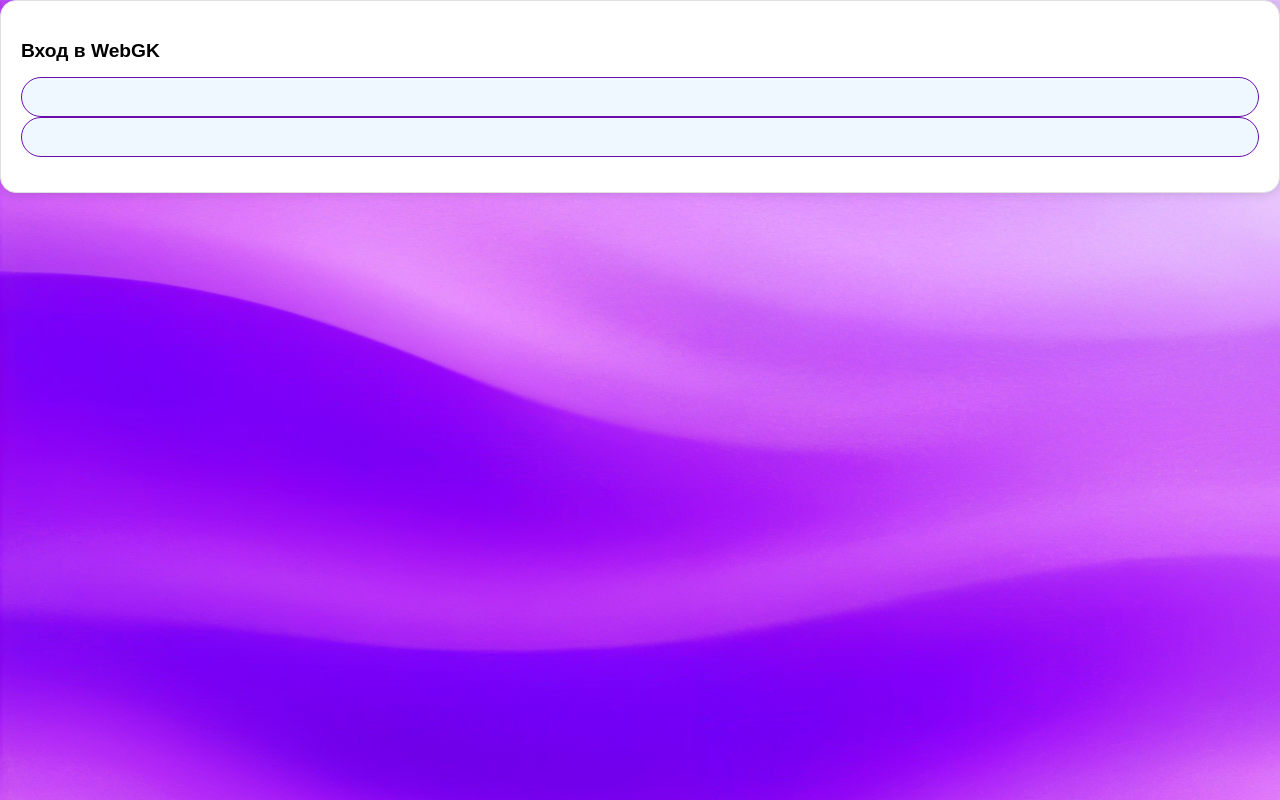
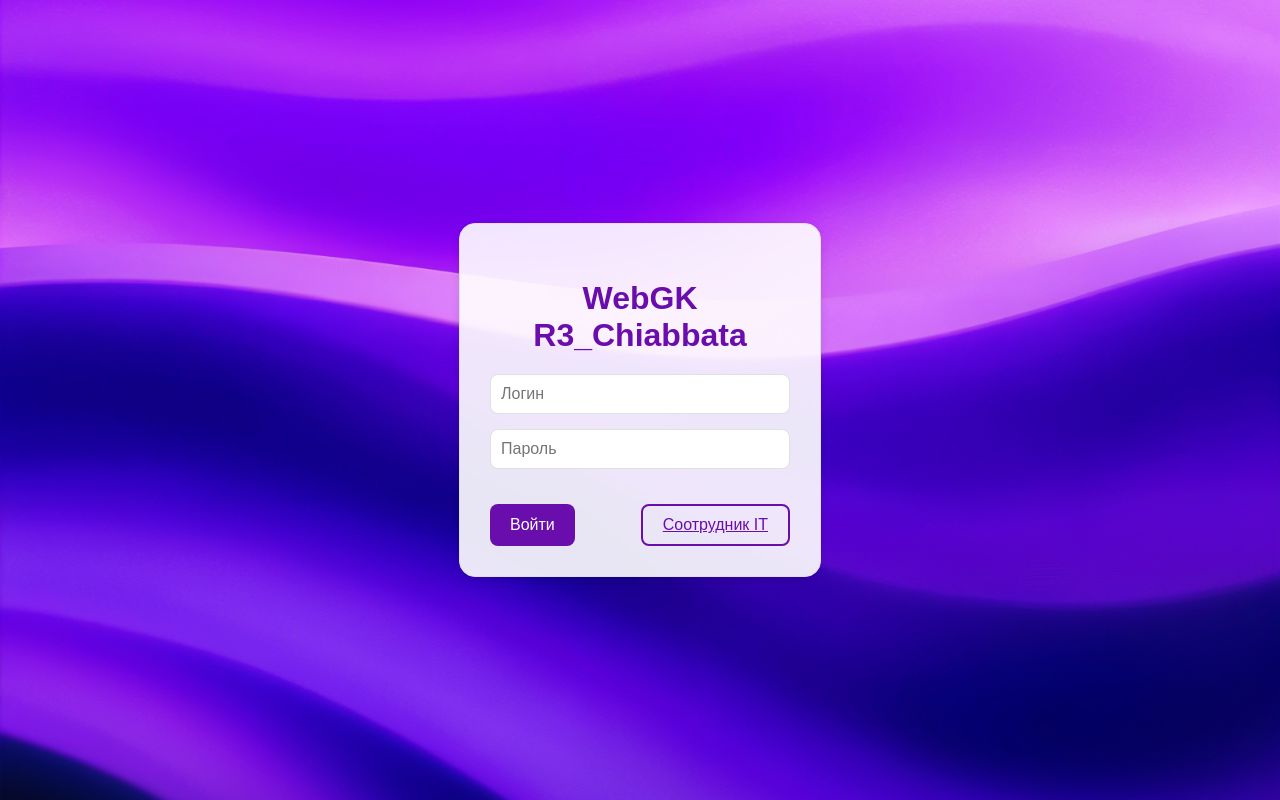
Before and after one commit to MrDexstor/WebGK_R3, a Django app: page /GK/session/login/ in a window 1280 px wide. Run offline with Django 5.2, Linux system fonts and the light colour scheme; parts of the project's set-up code (start-up, migrations or seed data) failed here and were passed over.

Commit message:
Реализована процедура входа в систему

```diff
--- a/Apps/session/session.py
+++ b/Apps/session/session.py
@@ -1,5 +1,18 @@
-from Lib.UI import render, Page
+from Lib.UI import render, Page, redirect
+from django.contrib import auth
+
 
 def login(request):
-    page = Page('Авторизация WGK', '')
-    return render(request, page, 'session/login.html', accept_level='guest')
+    if request.method == 'POST':
+        login_s = request.POST['username']
+        password = request.POST['password']
+        user = auth.authenticate(request, username=login_s, password=password)
+        if user is not None:
+            auth.login(request, user)
+            return redirect('/')
+        else:
+            page = Page('Авторизация WGK', '')
+        return render(request, page, 'session/login.html', accept_level='guest')
+    else:
+        page = Page('Авторизация WGK', '')
+        return render(request, page, 'session/login.html', accept_level='guest')
--- /dev/null
+++ b/assets/static/css/login_page.css
@@ -0,0 +1,89 @@
+body {
+    margin: 0;
+    padding: 0;
+    font-family: Arial, sans-serif;
+    display: flex;
+    justify-content: center;
+    align-items: center;
+    height: 100vh;
+    background: url('/static/image/login_pageBG.png') no-repeat center center; /* Путь к вашему фону */
+    background-size: cover;
+}
+
+.auth-container {
+    display: flex;
+    justify-content: center;
+    align-items: center;
+    height: 100%;
+}
+
+.auth-card {
+    background-color: rgba(255, 255, 255, 0.9); /* Полупрозрачный белый фон */
+    border: 1px solid #e0e0e0;
+    border-radius: 16px;
+    box-shadow: 0 2px 10px rgba(0, 0, 0, 0.1);
+    padding: 30px;
+    width: 300px;
+    text-align: center;
+}
+
+.auth-title {
+    font-size: 2rem;
+    margin-bottom: 20px;
+    color: #6a0dad;
+}
+
+.auth-form {
+    display: flex;
+    flex-direction: column;
+}
+
+.form-group {
+    margin-bottom: 15px;
+    width: 100%;
+}
+
+.form-group input {
+    width: 100%;
+    padding: 10px;
+    border: 1px solid #e0e0e0;
+    border-radius: 8px;
+    box-sizing: border-box;
+    font-size: 1rem;
+}
+
+.form-buttons {
+    display: flex;
+    justify-content: space-between;
+    width: 100%;
+    margin-top: 20px;
+}
+
+.auth-button, .it-button {
+    padding: 10px 20px;
+    border: none;
+    border-radius: 8px;
+    cursor: pointer;
+    font-size: 1rem;
+    transition: background-color 0.3s, color 0.3s;
+}
+
+.auth-button {
+    background-color: #6a0dad;
+    color: #fff;
+}
+
+.auth-button:hover {
+    background-color: #530b8a;
+}
+
+.it-button {
+    background-color: transparent;
+    color: #6a0dad;
+    border: 2px solid #6a0dad;
+}
+
+.it-button:hover {
+    background-color: #6a0dad;
+    color: #fff;
+}
--- a/assets/templates/session/login.html
+++ b/assets/templates/session/login.html
@@ -1,17 +1,30 @@
-{% extends 'Core/blank_template.html' %}
-{% block root %}
-<style>
-    body{
-        background-image: url('/static/image/login_pageBG.png');
-    }
-</style>
-<div class="form-section">
-   <h3>Вход в WebGK</h3>
-   <div class="form-group">
-       <form class="form-group" action="" method="get" accept-charset="utf-8">
-           <input type="text" name="login" id="login" value="" />
-           <input type="password" name="password" id="password" value="" />
-       </form>
-   </div>
-</div>
-{% endblock %}
+{% load static %}
+<!DOCTYPE html>
+<html lang="en">
+<head>
+    <meta charset="UTF-8">
+    <meta name="viewport" content="width=device-width, initial-scale=1.0">
+    <title>{{ page.title }}</title>
+    <link rel="stylesheet" href="{% static 'css/login_page.css' %}">
+</head>
+<body>
+    <div class="auth-container">
+        <div class="auth-card">
+            <h2 class="auth-title">WebGK R3_Chiabbata</h2>
+            <form class="auth-form" method="post">
+                {% csrf_token %}
+                <div class="form-group">
+                    <input type="text" id="login" name="username" placeholder="Логин" required>
+                </div>
+                <div class="form-group">
+                    <input type="password" id="password" name="password" placeholder="Пароль" required>
+                </div>
+                <div class="form-buttons">
+                    <button type="submit" class="auth-button">Войти</button>
+                    <a href="/admin" class="it-button">Соотрудник IT</a>
+                </div>
+            </form>
+        </div>
+    </div>
+</body>
+</html>
```
